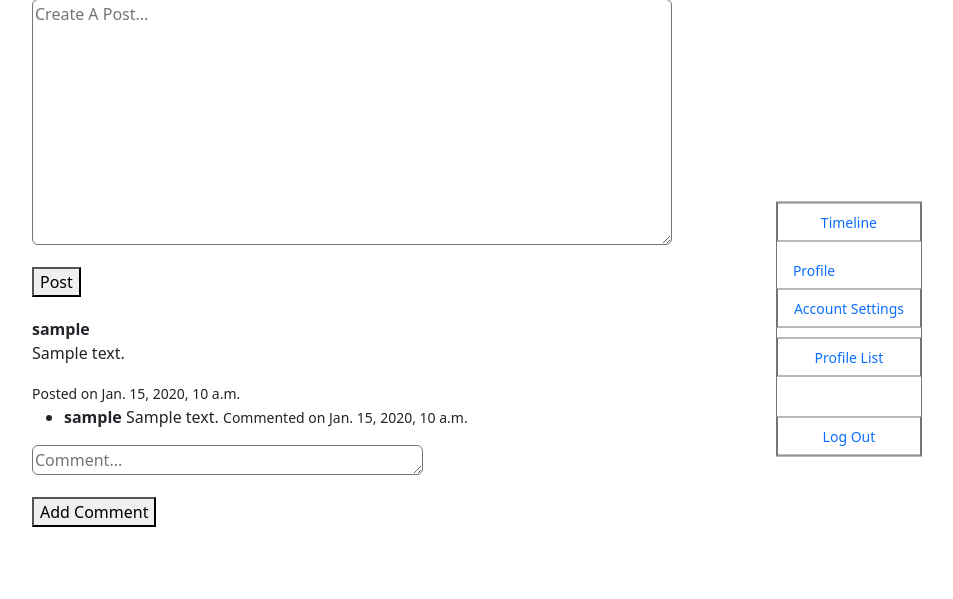
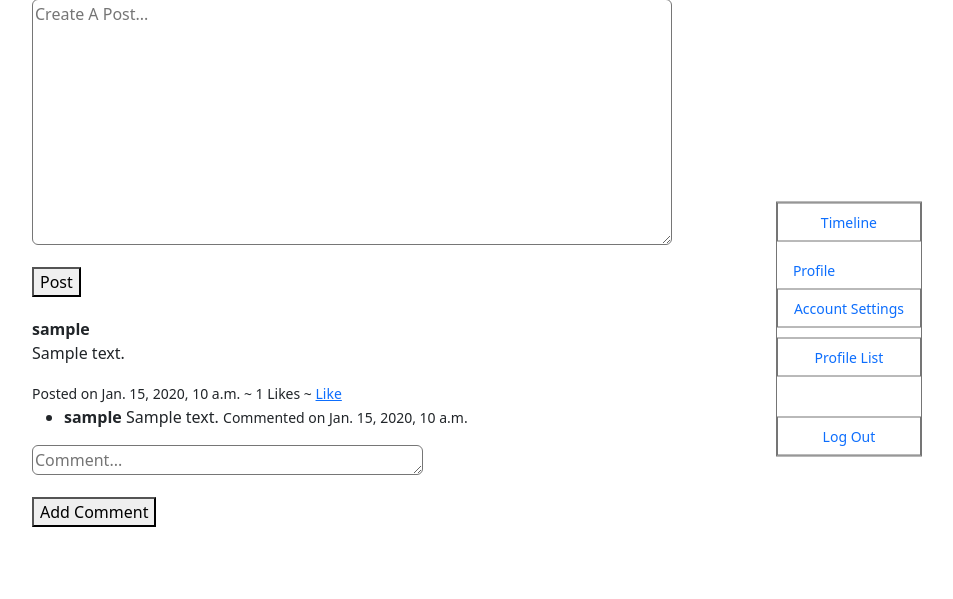
Before and after one commit to adrimsaav/togethr-app, a Django app: page /timeline/ in a window 1280 px wide. Shown: the part 71-670 px from the top of the page, without its empty margins (208-1161 px from the left). Run offline with Django 4.2, Linux system fonts and the light colour scheme; a user stored in the database is signed in; tables that the repository leaves empty hold one stand-in row (values such as "Sample post").

Commit message:
Create like button link

```diff
--- a/togethr/main_app/forms.py
+++ b/togethr/main_app/forms.py
@@ -11,6 +11,7 @@ class PostForm(forms.ModelForm):
         widgets = {
             'body': forms.Textarea(attrs={'placeholder': 'Create A Post...', 'class': 'rounded'})
         }
+        exclude = ["user", "like",]
 
 class CommentForm(forms.ModelForm):
     class Meta:
--- a/togethr/main_app/templates/timeline.html
+++ b/togethr/main_app/templates/timeline.html
@@ -17,7 +17,9 @@
             <div class="post">
                 <strong>{{ post.user.username }}</strong>
                 <p>{{ post.body }}</p>
-                <small>Posted on {{ post.created_at }}</small>
+                <small>Posted on {{ post.created_at }}
+                   ~  {{ post.likes }} Likes  ~ <a href="{% url 'like_post' post.id %}">Like</a>
+                </small>
                 <!-- for displaying comments on post -->
                 <ul>
                     {% for comment in post.comment_set.all %}
```
